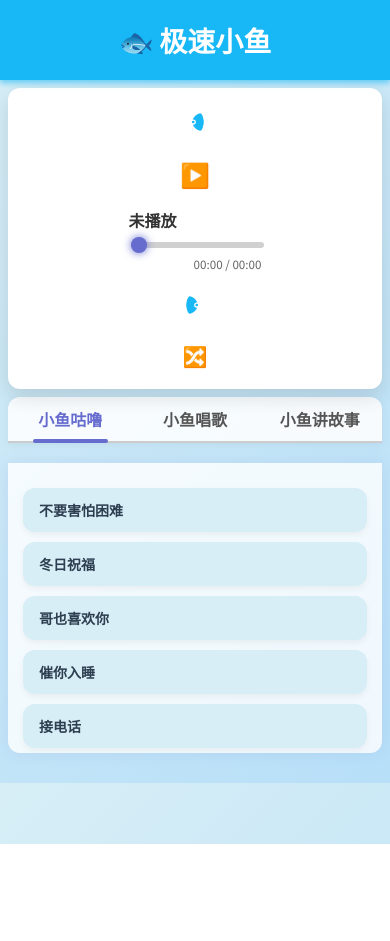
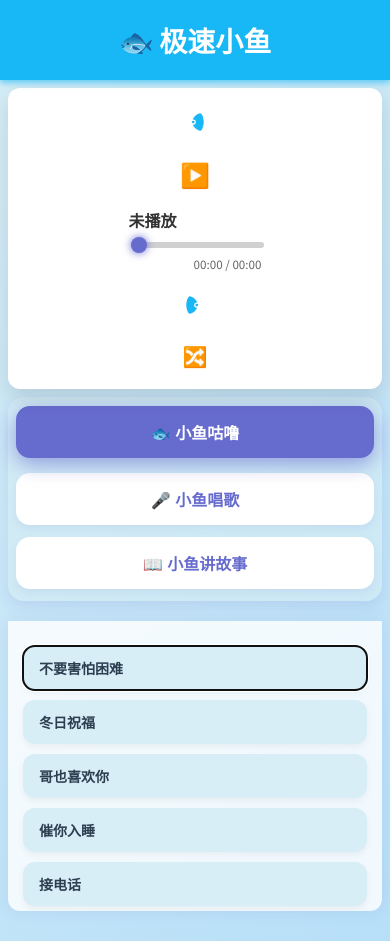
Before and after one commit to zhaoxinlu98/nfc-audio-page, a plain HTML site: page index.html in a window 390 px wide. Before the commit the page ends 844 px from the top, so only its background shows below. Drawn offline with Linux system fonts and the light colour scheme.

Commit message:
Update index.html

```diff
--- a/index.html
+++ b/index.html
@@ -46,42 +46,45 @@
   #tabs {
     display: flex;
     justify-content: center;
-    background-color: #ffffffdd;
-    border-bottom: 2px solid #ccc;
+    gap: 18px;
     margin: 0 12px 24px 12px;
-    border-radius: 12px 12px 0 0;
-    box-shadow: 0 2px 10px rgba(0,0,0,0.05);
+    padding: 12px;
+    background: rgba(215, 238, 246, 0.6);
+    border-radius: 16px;
+    box-shadow: 0 6px 14px rgba(102, 107, 206, 0.15);
+    user-select: none;
   }
   .tab {
-    padding: 15px 28px;
-    cursor: pointer;
-    background: none;
-    border: none;
+    background: white;
+    border-radius: 14px;
+    padding: 14px 30px;
     font-size: 18px;
     font-weight: 600;
-    outline: none;
-    color: #555;
-    position: relative;
-    transition: color 0.3s;
+    color: #666BCE;
+    border: 2px solid transparent;
+    cursor: pointer;
+    box-shadow: 0 4px 8px rgba(102, 107, 206, 0.1);
+    transition: all 0.3s ease;
+    display: flex;
+    align-items: center;
+    gap: 8px;
+    outline-offset: 3px;
   }
   .tab:hover:not(.active) {
+    background: #e1ecff;
+    box-shadow: 0 6px 14px rgba(24, 183, 246, 0.3);
     color: #18B7F6;
+    border-color: #18B7F6;
+    transform: translateY(-3px);
   }
   .tab.active {
-    color: #666BCE;
-    font-weight: 700;
+    background: #666BCE;
+    color: white;
+    box-shadow: 0 6px 20px rgba(102, 107, 206, 0.6);
+    border-color: #666BCE;
+    transform: translateY(-3px);
   }
-  .tab.active::after {
-    content: "";
-    position: absolute;
-    bottom: -2px;
-    left: 20%;
-    width: 60%;
-    height: 4px;
-    background: #666BCE;
-    border-radius: 2px;
-    transition: width 0.3s ease;
-  }
+  /* 动画淡入 */
   .audio-list {
     display: none;
     padding: 20px 16px;
@@ -91,9 +94,12 @@
     border-radius: 0 0 12px 12px;
     box-shadow: 0 0 15px rgba(102,107,206,0.12);
     margin: 0 12px 40px 12px;
+    opacity: 0;
+    transition: opacity 0.4s ease;
   }
   .audio-list.active {
     display: block;
+    opacity: 1;
   }
   .audio-item {
     margin: 10px 0;
@@ -215,14 +221,17 @@
       margin: 8px 8px;
     }
     #tabs {
-      flex-wrap: wrap;
+      flex-direction: column;
+      gap: 12px;
       margin: 0 8px 20px 8px;
+      padding: 12px 8px;
     }
     .tab {
-      padding: 10px 12px;
+      justify-content: center;
+      padding: 12px 20px;
       font-size: 16px;
-      flex: 1 1 33%;
-      text-align: center;
+      flex: none;
+      width: 100%;
     }
     .audio-list {
       max-height: 260px;
@@ -280,10 +289,16 @@
   </button>
 </div>
 
-<div id="tabs" role="tablist" aria-label="音频模块切换">
-  <button class="tab active" data-tab="gululu" role="tab" aria-selected="true" tabindex="0" aria-controls="gululu">小鱼咕噜</button>
-  <button class="tab" data-tab="sing" role="tab" aria-selected="false" tabindex="-1" aria-controls="sing">小鱼唱歌</button>
-  <button class="tab" data-tab="story" role="tab" aria-selected="false" tabindex="-1" aria-controls="story">小鱼讲故事</button>
+<div id="tabs" role="tablist" aria-label="音频模块切换" class="tab-container">
+  <button class="tab active" data-tab="gululu" role="tab" aria-selected="true" tabindex="0" aria-controls="gululu">
+    🐟 小鱼咕噜
+  </button>
+  <button class="tab" data-tab="sing" role="tab" aria-selected="false" tabindex="-1" aria-controls="sing">
+    🎤 小鱼唱歌
+  </button>
+  <button class="tab" data-tab="story" role="tab" aria-selected="false" tabindex="-1" aria-controls="story">
+    📖 小鱼讲故事
+  </button>
 </div>
 
 <div id="gululu" class="audio-list active" role="tabpanel" tabindex="0" aria-labelledby="gululu" >
@@ -384,24 +399,66 @@
     playPauseBtn.textContent = "⏸️";
   }
 
-  document.querySelectorAll(".audio-item").forEach(item => {
+  document.querySelectorAll(".audio-item").forEach((item, i) => {
     item.addEventListener("click", () => {
-      const list = Array.from(item.parentNode.children);
-      currentIndex = list.indexOf(item);
-      playAudio(currentIndex);
+      const items = document.querySelectorAll(".audio-list.active .audio-item");
+      const idx = Array.from(items).indexOf(item);
+      playAudio(idx);
     });
     item.addEventListener("keydown", e => {
       if (e.key === "Enter" || e.key === " ") {
         e.preventDefault();
-        const list = Array.from(item.parentNode.children);
-        currentIndex = list.indexOf(item);
-        playAudio(currentIndex);
+        item.click();
       }
     });
   });
 
-  prevBtn.onclick = () => playAudio(currentIndex - 1);
-  nextBtn.onclick = () => playAudio(currentIndex + 1);
-  randomBtn.onclick = () => {
+  playPauseBtn.addEventListener("click", () => {
+    if (audio.paused) {
+      audio.play();
+      playPauseBtn.textContent = "⏸️";
+    } else {
+      audio.pause();
+      playPauseBtn.textContent = "▶️";
+    }
+  });
+
+  prevBtn.addEventListener("click", () => {
+    playAudio(currentIndex - 1);
+  });
+
+  nextBtn.addEventListener("click", () => {
+    playAudio(currentIndex + 1);
+  });
+
+  randomBtn.addEventListener("click", () => {
     const items = document.querySelectorAll(".audio-list.active .audio-item");
-    const
+    if (items.length === 0) return;
+    const randomIndex = Math.floor(Math.random() * items.length);
+    playAudio(randomIndex);
+  });
+
+  audio.addEventListener("timeupdate", () => {
+    if (audio.duration) {
+      const percent = (audio.currentTime / audio.duration) * 100;
+      progress.value = percent;
+      timeDisplay.textContent = `${formatTime(audio.currentTime)} / ${formatTime(audio.duration)}`;
+    }
+  });
+
+  progress.addEventListener("input", () => {
+    if (audio.duration) {
+      const seekTime = (progress.value / 100) * audio.duration;
+      audio.currentTime = seekTime;
+    }
+  });
+
+  audio.addEventListener("ended", () => {
+    playAudio(currentIndex + 1);
+  });
+
+  // 初始化聚焦第一个模块第一个音频
+  document.querySelector(".audio-list.active .audio-item")?.focus();
+</script>
+</body>
+</html>
```
